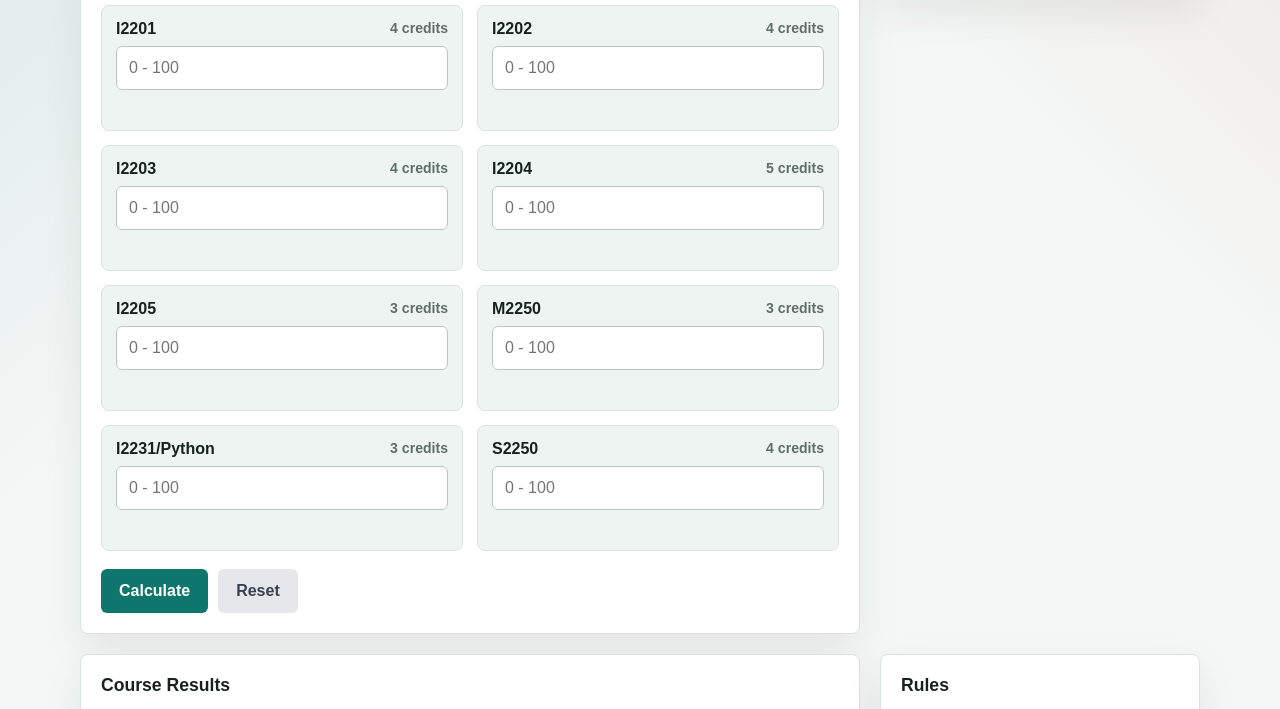
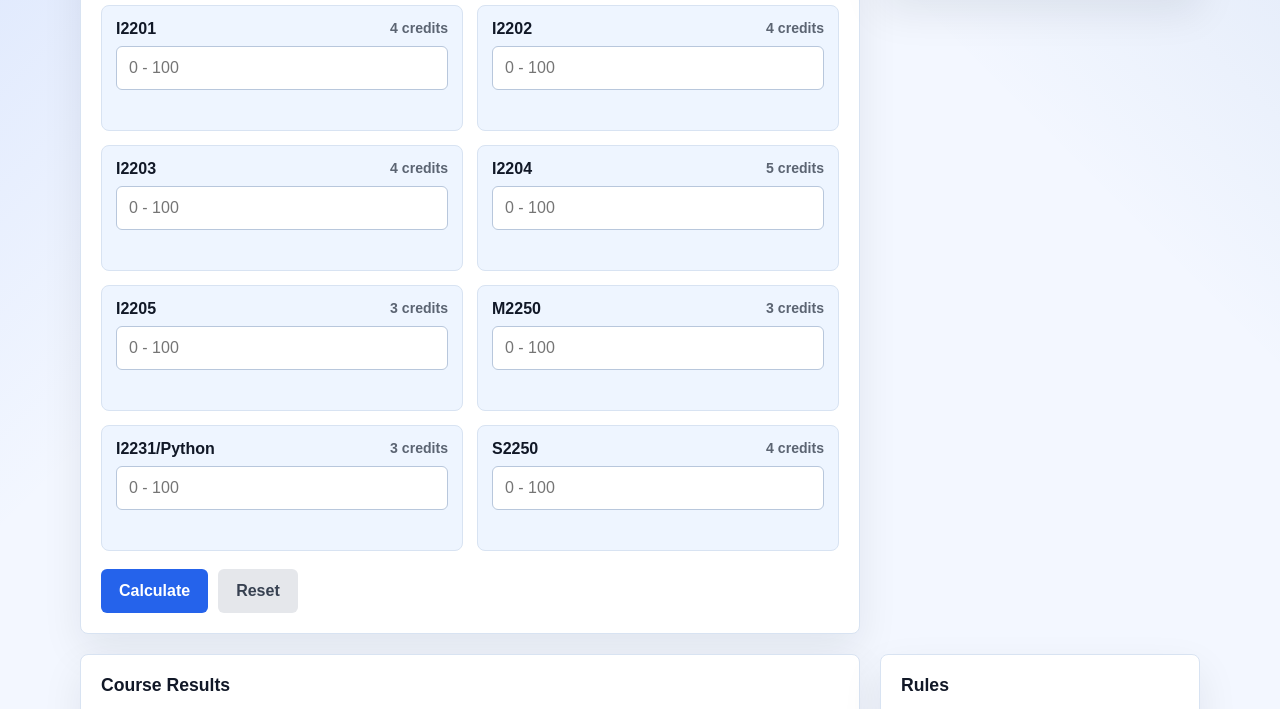
Before and after one commit to jadmatar628-web/marks-calculator, a plain HTML site: page index.html in a window 1280 px wide. Shown: the part 366-1075 px from the top of the page. Drawn offline with Linux system fonts and the light colour scheme.

Commit message:
Update site to blue theme

```diff
--- a/styles.css
+++ b/styles.css
@@ -1,14 +1,14 @@
 :root {
   color-scheme: light;
-  --bg: #f4f7f6;
+  --bg: #f3f7ff;
   --surface: #ffffff;
-  --surface-strong: #eef4f1;
-  --text: #17221f;
-  --muted: #5e6e69;
-  --line: #d8e2de;
-  --primary: #0f766e;
-  --primary-dark: #115e59;
-  --accent: #c2410c;
+  --surface-strong: #eef5ff;
+  --text: #111827;
+  --muted: #5b6472;
+  --line: #d8e3f2;
+  --primary: #2563eb;
+  --primary-dark: #1d4ed8;
+  --accent: #0f4aa8;
   --success-bg: #dcfce7;
   --success-text: #166534;
   --warning-bg: #ffedd5;
@@ -28,8 +28,8 @@ body {
   margin: 0;
   min-height: 100vh;
   background:
-    linear-gradient(135deg, rgba(15, 118, 110, 0.12), transparent 34%),
-    linear-gradient(225deg, rgba(194, 65, 12, 0.10), transparent 28%),
+    linear-gradient(135deg, rgba(37, 99, 235, 0.14), transparent 34%),
+    linear-gradient(225deg, rgba(15, 74, 168, 0.10), transparent 28%),
     var(--bg);
   color: var(--text);
 }
@@ -55,7 +55,7 @@ form,
   background: var(--surface);
   border: 1px solid var(--line);
   border-radius: 8px;
-  box-shadow: 0 16px 40px rgba(23, 34, 31, 0.08);
+  box-shadow: 0 16px 40px rgba(17, 24, 39, 0.08);
 }
 
 .intro {
@@ -150,7 +150,7 @@ form {
 }
 
 .semester-options label:focus-within {
-  box-shadow: 0 0 0 3px rgba(15, 118, 110, 0.16);
+  box-shadow: 0 0 0 3px rgba(37, 99, 235, 0.18);
 }
 
 .course-grid {
@@ -184,7 +184,7 @@ form {
 input {
   width: 100%;
   height: 44px;
-  border: 1px solid #b9c7c2;
+  border: 1px solid #b8c7dc;
   border-radius: 6px;
   padding: 0 12px;
   color: var(--text);
@@ -194,7 +194,7 @@ input {
 
 input:focus {
   border-color: var(--primary);
-  box-shadow: 0 0 0 3px rgba(15, 118, 110, 0.16);
+  box-shadow: 0 0 0 3px rgba(37, 99, 235, 0.18);
   outline: none;
 }
 
```
